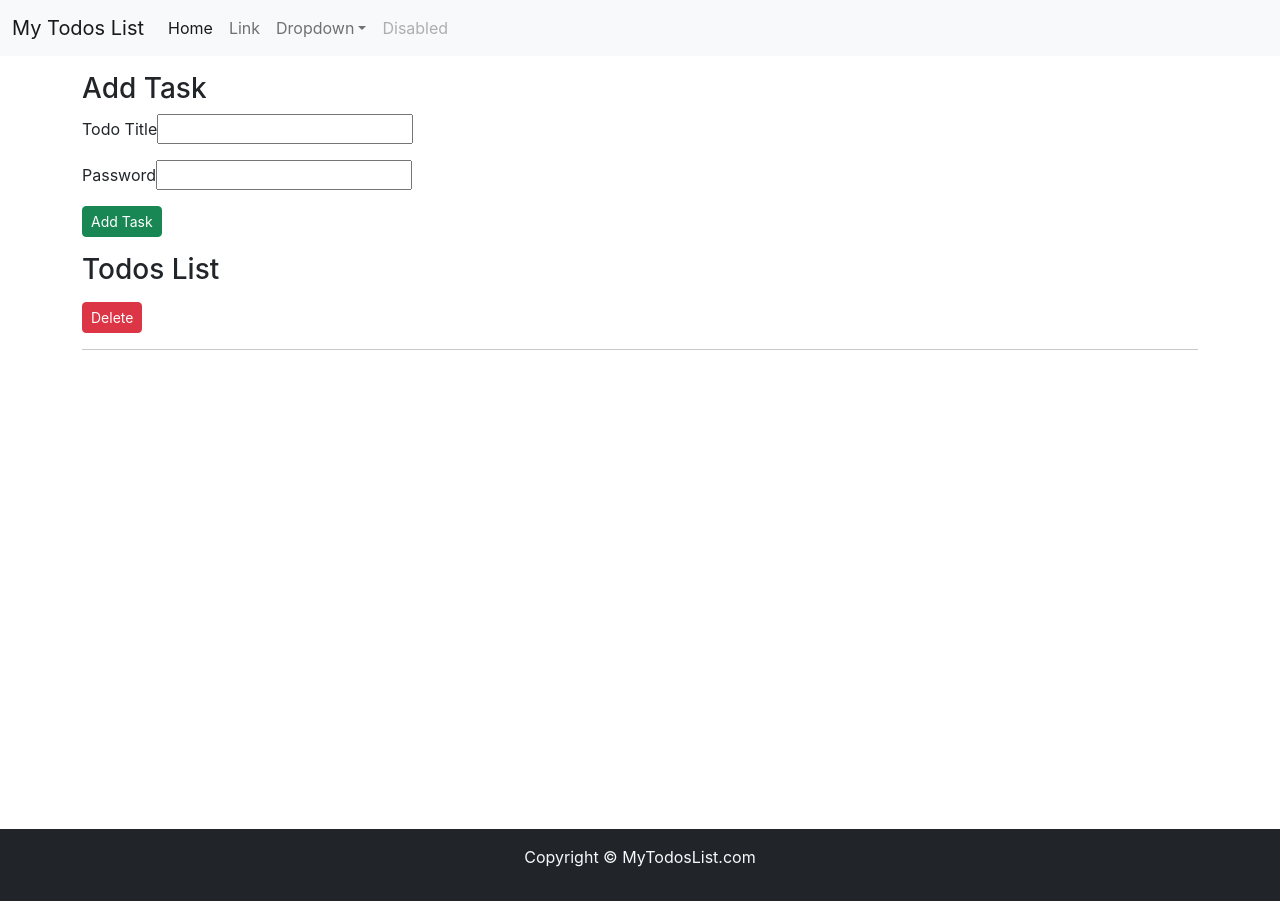
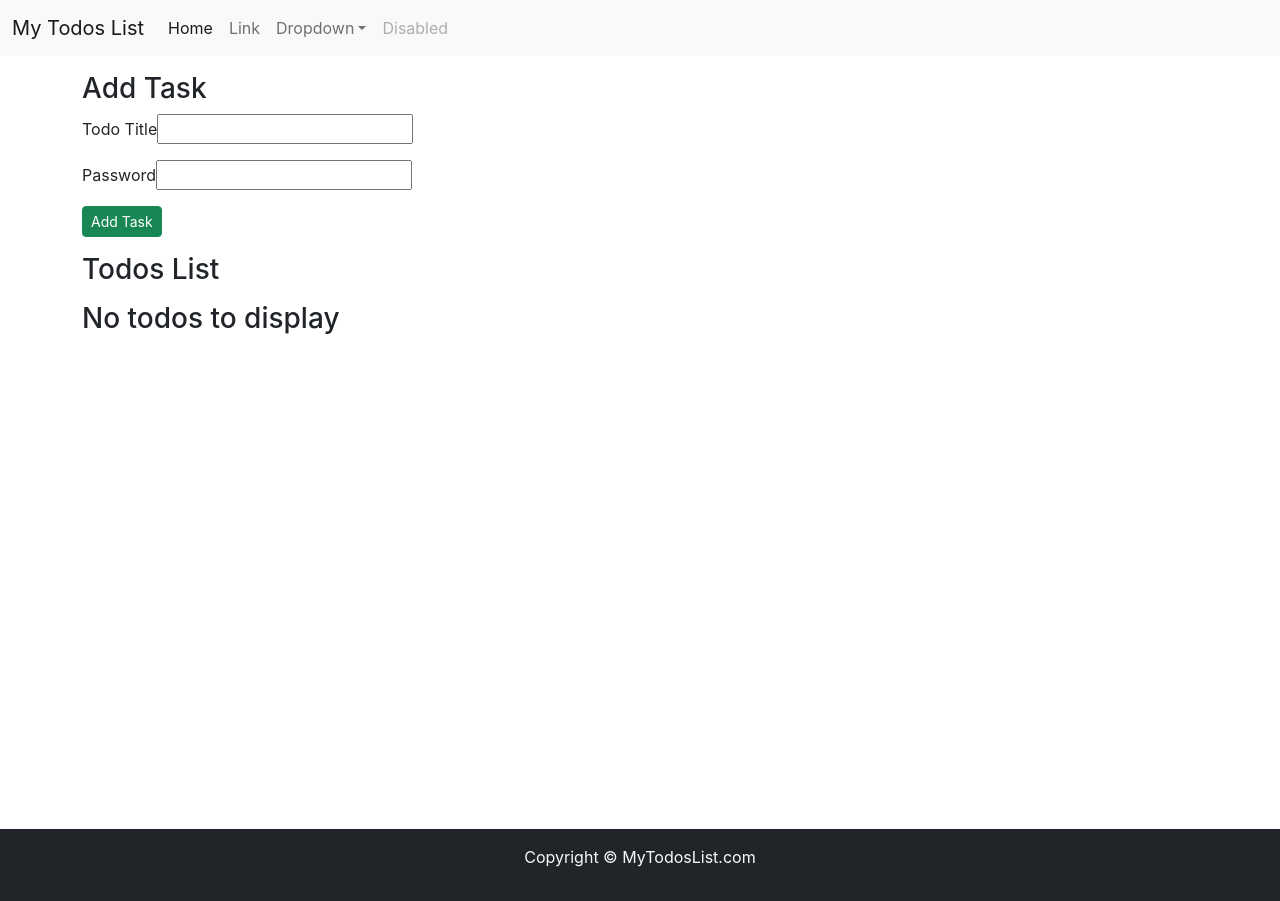
Before and after one commit to anuragK-24/TodoList, a React (Create React App) app: page / in a window 1280 px wide. Built offline with nearby package versions, Linux system fonts and the light colour scheme.

Commit message:
Removed the initial value

```diff
--- a/src/App.js
+++ b/src/App.js
@@ -1,59 +1,55 @@
-import './App.css';
+import "./App.css";
 import Header from "./MyComponents/Header";
-import { Todos } from './MyComponents/Todos';
-import { Footer } from './MyComponents/Footer';
-import { AddTodo } from './MyComponents/AddTodo';
-import React, { useState, useEffect } from 'react';
-import { cleanup } from '@testing-library/react';
+import { Todos } from "./MyComponents/Todos";
+import { Footer } from "./MyComponents/Footer";
+import { AddTodo } from "./MyComponents/AddTodo";
+import React, { useState, useEffect } from "react";
 
 function App() {
   let initTodo;
-  if(localStorage.getItem("todos")===null){
-    initTodo=[];
-  }
-  else{
-    initTodo= JSON.parse(localStorage.getItem("todos"));
+  if (localStorage.getItem("todos") === null) {
+    console.log(initTodo);
+    initTodo = [];
+  } else {
+    initTodo = JSON.parse(localStorage.getItem("todos"));
   }
 
-   const onDelete=(todo)=>{
-       console.log("I am onDelete of todo",todo);
+  const onDelete = (todo) => {
+    setTodos(
+      todos.filter((e) => {
+        return e !== todo;
+      })
+    );
+    localStorage.setItem("todos", JSON.stringify(todos));
+  };
 
-       setTodos(todos.filter((e)=>{
-        return e!==todo;
-       }));
-       console.log("deleted",todos);
-       localStorage.setItem("todos",JSON.stringify(todos));
-   }
-
-   const addTodo=(title, desc) => {
-      console.log("I am adding ",title,desc);
+  const addTodo = (title, desc) => {
     let sno;
     if (todos.length === 0) {
-        sno=0;
-      }
-      else{
-        sno = todos[todos.length-1].sno + 1;
+      sno = 0;
+    } else {
+      sno = todos[todos.length - 1].sno + 1;
     }
     const myTodo = {
-        sno : sno,
-        title : title,
-        desc : desc,
-      }
+      sno: sno,
+      title: title,
+      desc: desc,
+    };
     setTodos([...todos, myTodo]);
-      console.log(myTodo);
-   }
+  };
 
-    const [todos, setTodos] = useState([initTodo]);
+  const [todos, setTodos] = useState([]);
   useEffect(() => {
-      localStorage.setItem("todos",JSON.stringify(todos));
-    },[todos])
+    localStorage.setItem("todos", JSON.stringify(todos));
+  }, [todos]);
 
+  console.log(todos);
   return (
     <>
-        <Header title="My Todos List" searchBar = {false}/>
-        <AddTodo addTodo= {addTodo} />
-        <Todos todos={todos} onDelete={onDelete}/>
-        <Footer/>
+      <Header title="My Todos List" searchBar={false} />
+      <AddTodo addTodo={addTodo} />
+      <Todos todos={todos} onDelete={onDelete} />
+      <Footer />
     </>
   );
 }
--- a/src/MyComponents/AddTodo.js
+++ b/src/MyComponents/AddTodo.js
@@ -23,7 +23,6 @@ export const AddTodo = ({addTodo}) => {
             <div className="mb-3">
                     <label htmlFor="title" className="htmlForm-label">Todo Title</label>
                     <input type="text" value={title} onChange={(e)=>setTitle(e.target.value)} className="htmlForm-control" id="title" aria-describedby="emailHelp"/>
-
             </div>
         <div className="mb-3">
             <label htmlFor="desc" className="htmlForm-label">Password</label>
--- a/src/MyComponents/TodoItem.js
+++ b/src/MyComponents/TodoItem.js
@@ -1,6 +1,6 @@
 import React from 'react'
 
-export const TodoItem = ({todo, onDelete}) => {
+export const TodoItem = ({todo, onDelete,key}) => {
   return (
     <>
       <div>
--- a/src/MyComponents/Todos.js
+++ b/src/MyComponents/Todos.js
@@ -11,7 +11,7 @@ export const Todos = (props) => {
       {/* here my-3 used to give padding to Todos List
       and text-center is used to locate the text in the center */}
       <h3 className="my-3" >Todos List</h3>
-      {props.todos.length === 0? <h3>No todos to display</h3> :
+      {props.todos && props.todos.length === 0 ? <h3>No todos to display</h3> :
       props.todos.map((todo)=> {
         return( <TodoItem todo = {todo} key={todo.sno} onDelete={props.onDelete}/>
 
```
Also changed, not shown: 1 other file (tests, documents, lock files or other folders). Lines whose indentation alone changed are shown as unchanged.
